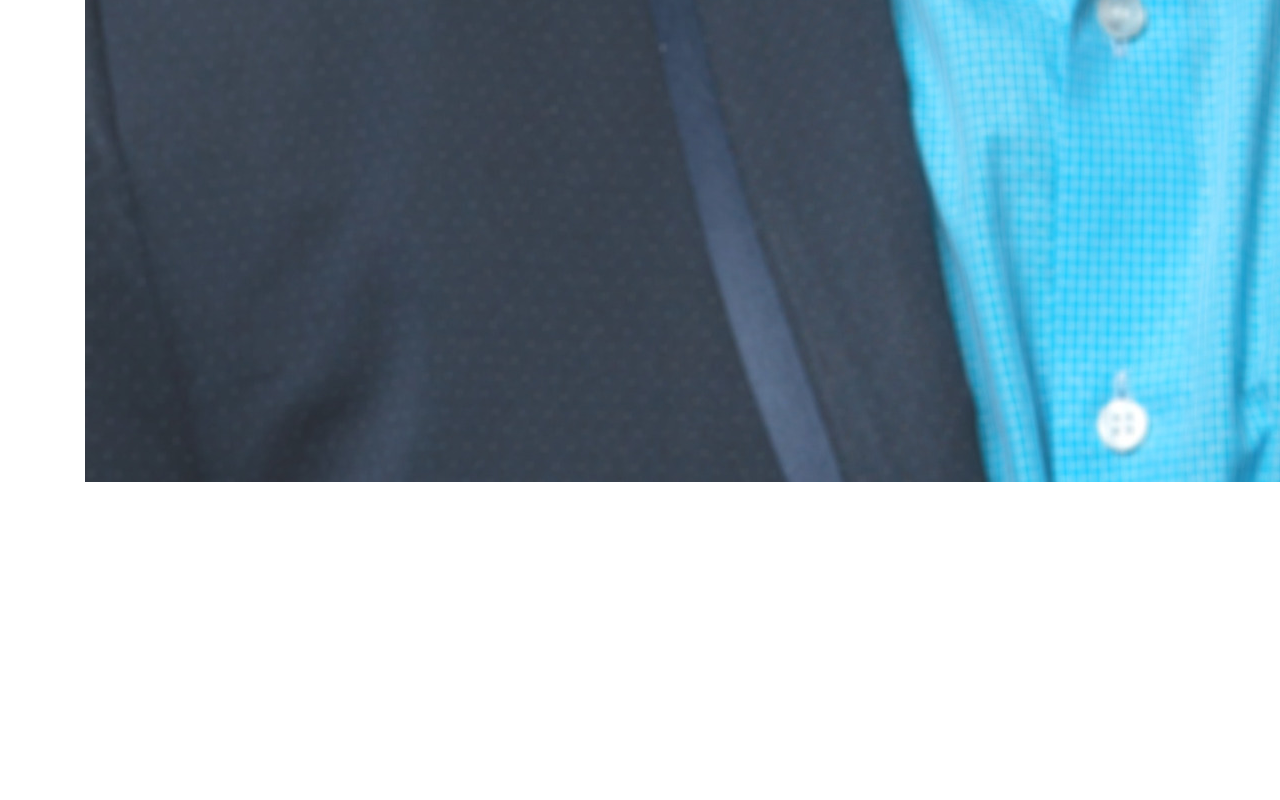
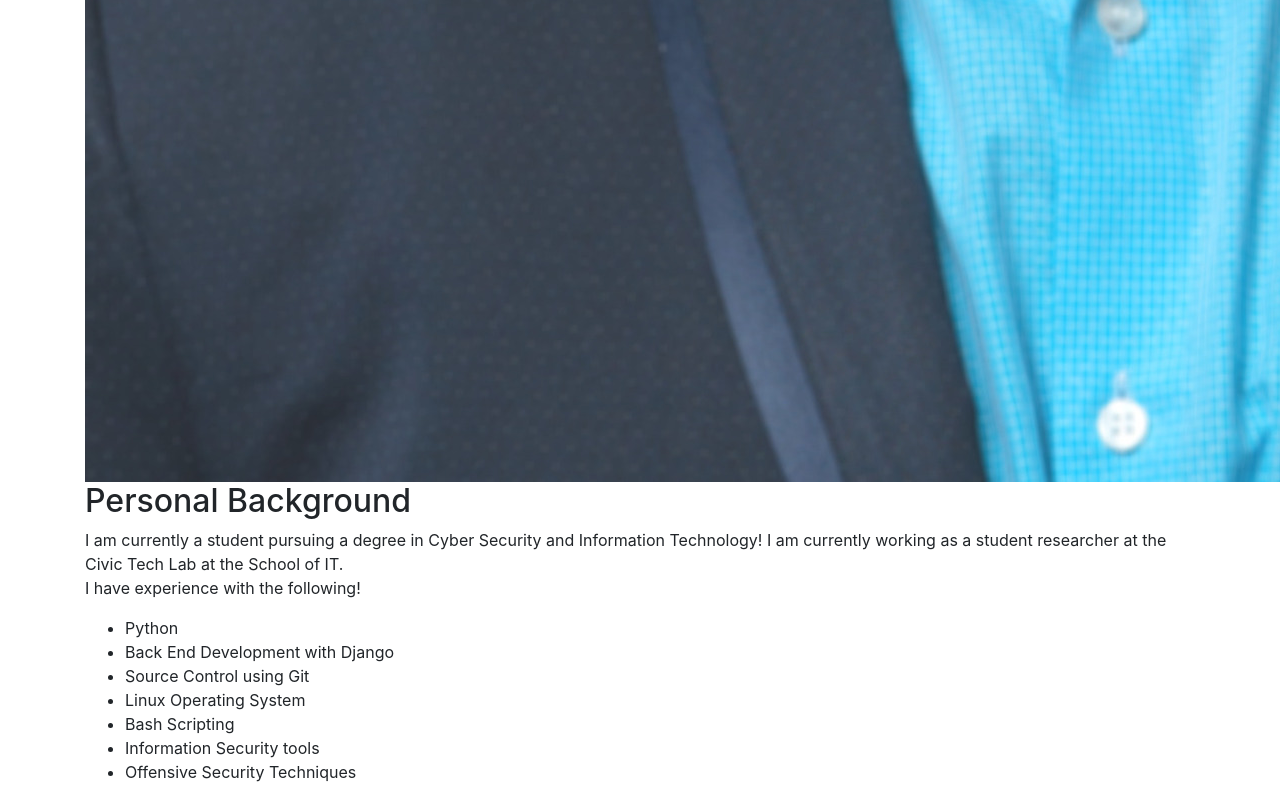
Before and after one commit to IT3049C-Students-Archive/1-online-portfolio-pranavm7, a website: page index.html in a window 1280 px wide. Shown: the part 1988-2788 px from the top of the page. Before the commit the page ends 2470 px from the top, so only its background shows below. Drawn offline with nearby package versions, Linux system fonts and the light colour scheme.

Commit message:
Added the Personal Background Section

```diff
--- a/index.html
+++ b/index.html
@@ -18,8 +18,26 @@
 
   <body>
     <div class="container">
+      <!-- WORK FROM INSIDE THIS CONTAINER-->
       <img src="resources/images/pranav_professional.jpg" alt="My Professional Headshot!">
-      <!-- WORK FROM INSIDE THIS CONTAINER-->
+
+      <div class="section" id="personalBackground">
+        <h2>Personal Background</h2>
+        <p>
+          I am currently a student pursuing a degree in Cyber Security and Information Technology! I am currently working as a student researcher at the Civic Tech Lab at the School of IT.
+          <br>
+          I have experience with the following!
+          <ul>
+            <li>Python</li>
+            <li>Back End Development with Django</li>
+            <li>Source Control using Git</li>
+            <li>Linux Operating System</li>
+            <li>Bash Scripting</li>
+            <li>Information Security tools</li>
+            <li>Offensive Security Techniques</li>
+          </ul>
+        </p>
+      </div>
     </div>
 
     <!-- INCLUDE SCRIPTS FILE HERE -->
```
